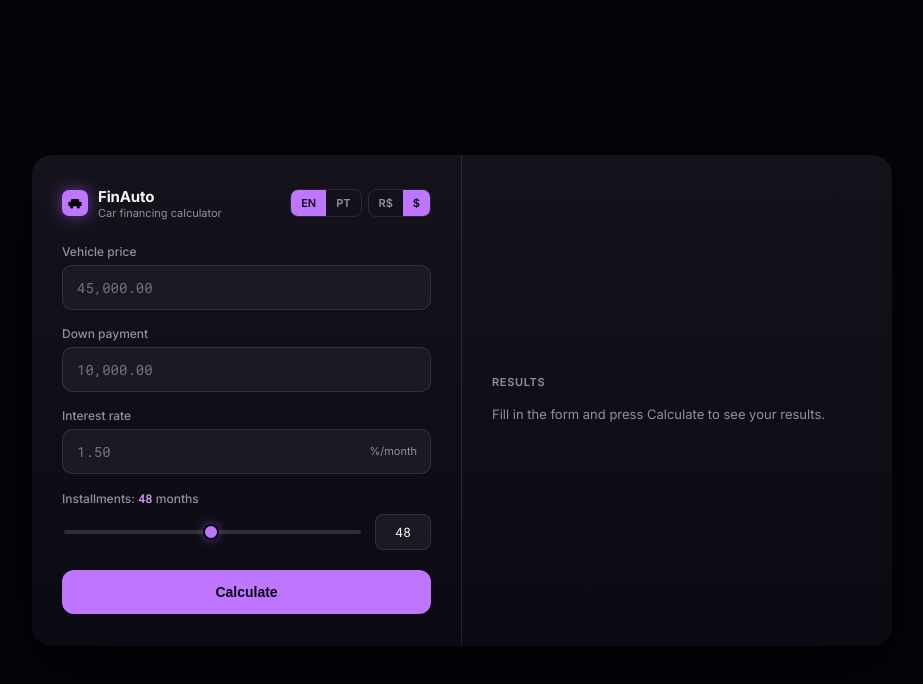
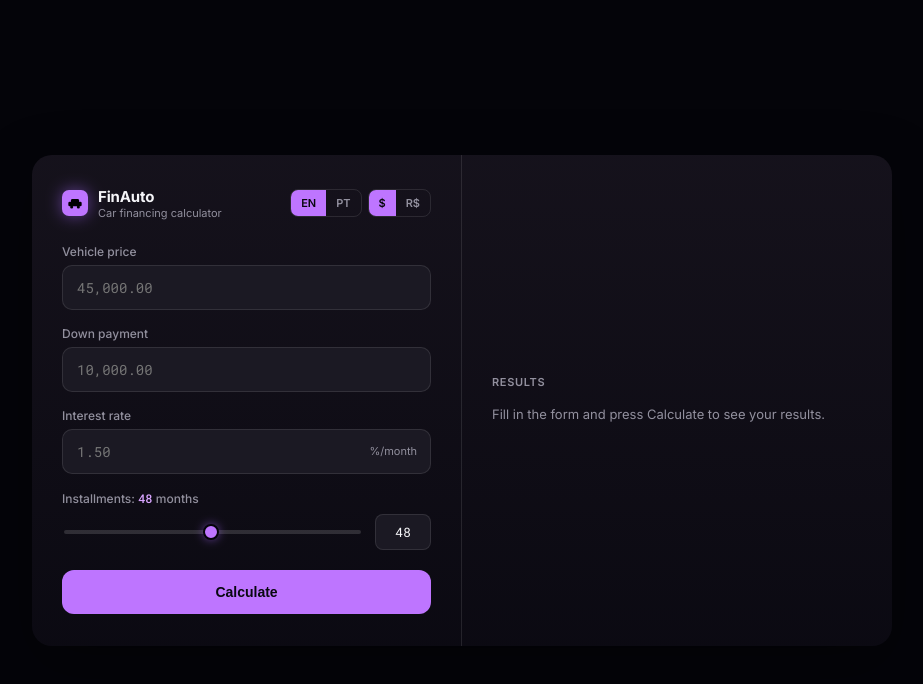
Before and after one commit to vitorueno/FinAuto, a React (Vite) app: page / in a window 1280 px wide. Shown: the top 684 px of the page, without its empty margins (178-1101 px from the left). Built offline with nearby package versions, Linux system fonts and the light colour scheme.

Commit message:
refactor(components): order the currency toggle to match the default pair

```diff
--- a/src/components/Header/Header.tsx
+++ b/src/components/Header/Header.tsx
@@ -43,8 +43,8 @@ export function Header({
           value={currency}
           onChange={onCurrencyChange}
           options={[
+            { value: 'USD', label: '$' },
             { value: 'BRL', label: 'R$' },
-            { value: 'USD', label: '$' },
           ]}
         />
       </div>
```
